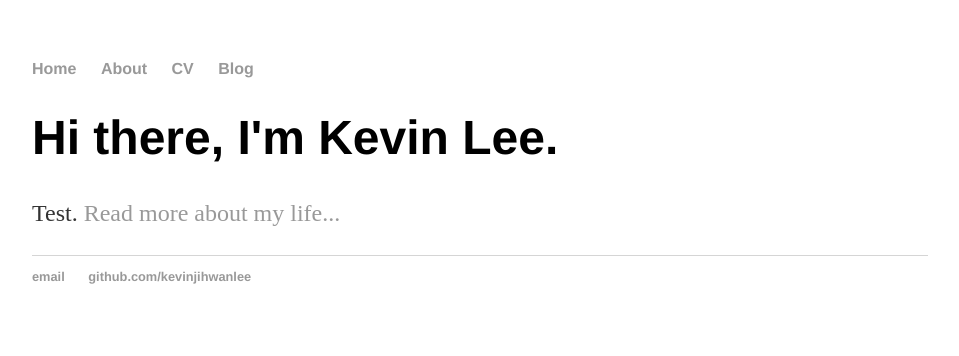
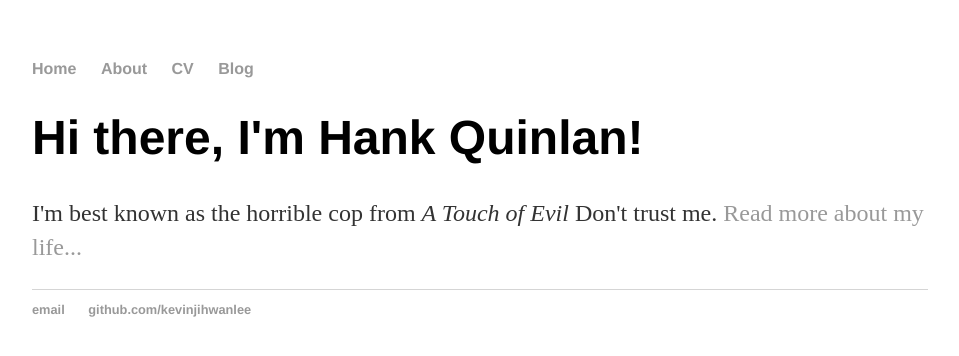
Before and after one commit to kevinjihwanlee/kevinjihwanlee.github.io, a Jekyll site: the page built from index.html, in a window 1280 px wide. Shown: the top 356 px of the page, without its empty margins (160-1119 px from the left). Built offline with Jekyll 4.4.1, drawn with Linux system fonts in a browser that asks for light colours.

Commit message:
Update index.html

```diff
--- a/index.html
+++ b/index.html
@@ -1,30 +1,8 @@
-<!DOCTYPE html>
-<html>
-  <head>
-    <title>Kevin Lee</title>
-    <!-- link to main stylesheet -->
-    <link rel="stylesheet" type="text/css" href="css/main.css">
-  </head>
-  <body>
-    <nav>
-        <ul>
-            <li><a href="/">Home</a></li>
-            <li><a href="/about">About</a></li>
-            <li><a href="/cv">CV</a></li>
-            <li><a href="/blog">Blog</a></li>
-        </ul>
-    </nav>
-    <div class="container">
-        <div class="blurb">
-            <h1>Hi there, I'm Kevin Lee.</h1>
-        <p>Test. <a href="/about">Read more about my life...</a></p>
-        </div><!-- /.blurb -->
-    </div><!-- /.container -->
-    <footer>
-        <ul>
-            <li><a href="mailto:kevin.jihwan.lee@gmail.com">email</a></li>
-            <li><a href="https://github.com/kevinjihwanlee">github.com/kevinjihwanlee</a></li>
-      </ul>
-    </footer>
-  </body>
-</html>
+---
+layout: default
+title: Hank Quinlan, Horrible Cop
+---
+<div class="blurb">
+	<h1>Hi there, I'm Hank Quinlan!</h1>
+	<p>I'm best known as the horrible cop from <em>A Touch of Evil</em> Don't trust me. <a href="/about">Read more about my life...</a></p>
+</div><!-- /.blurb -->
```
